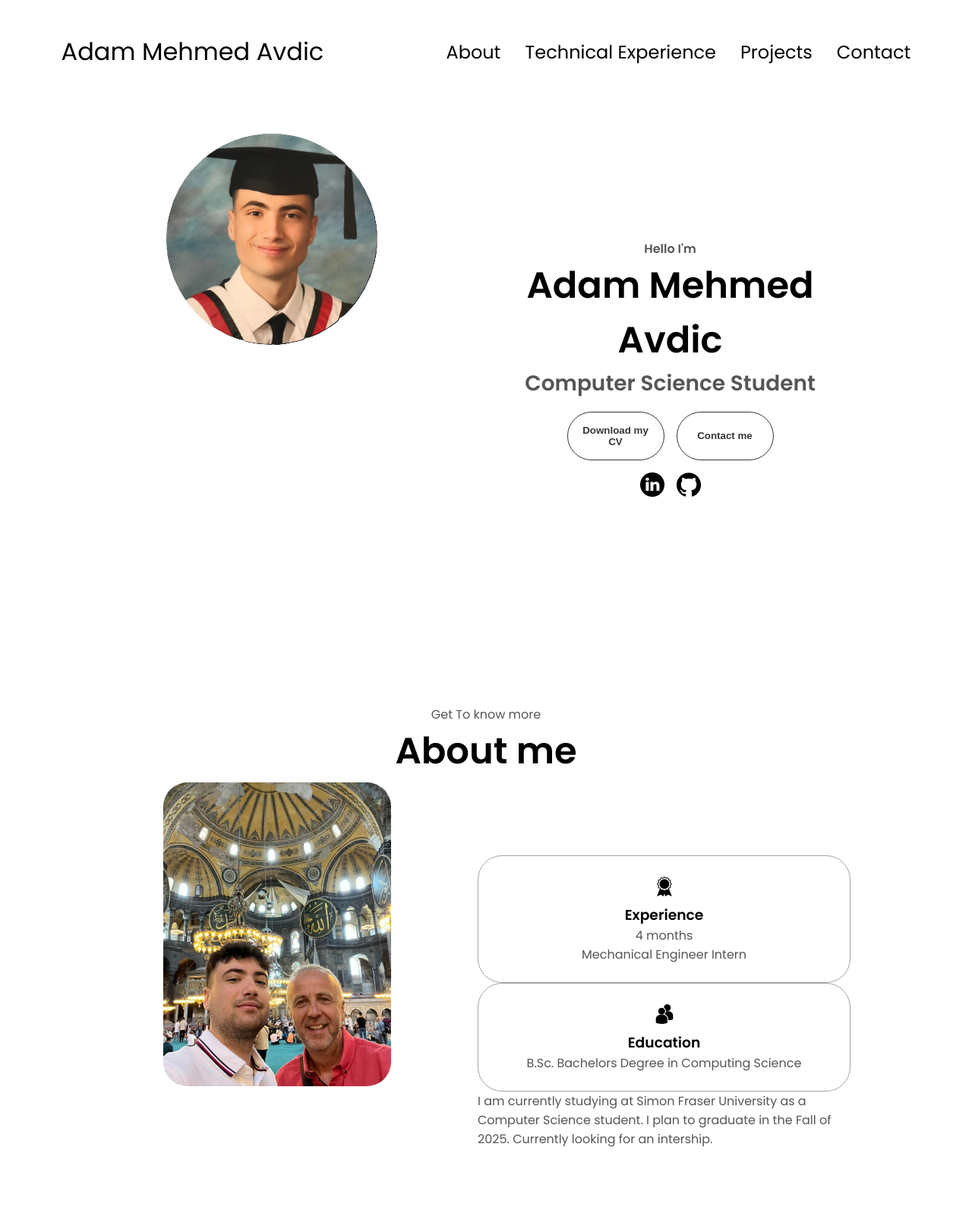
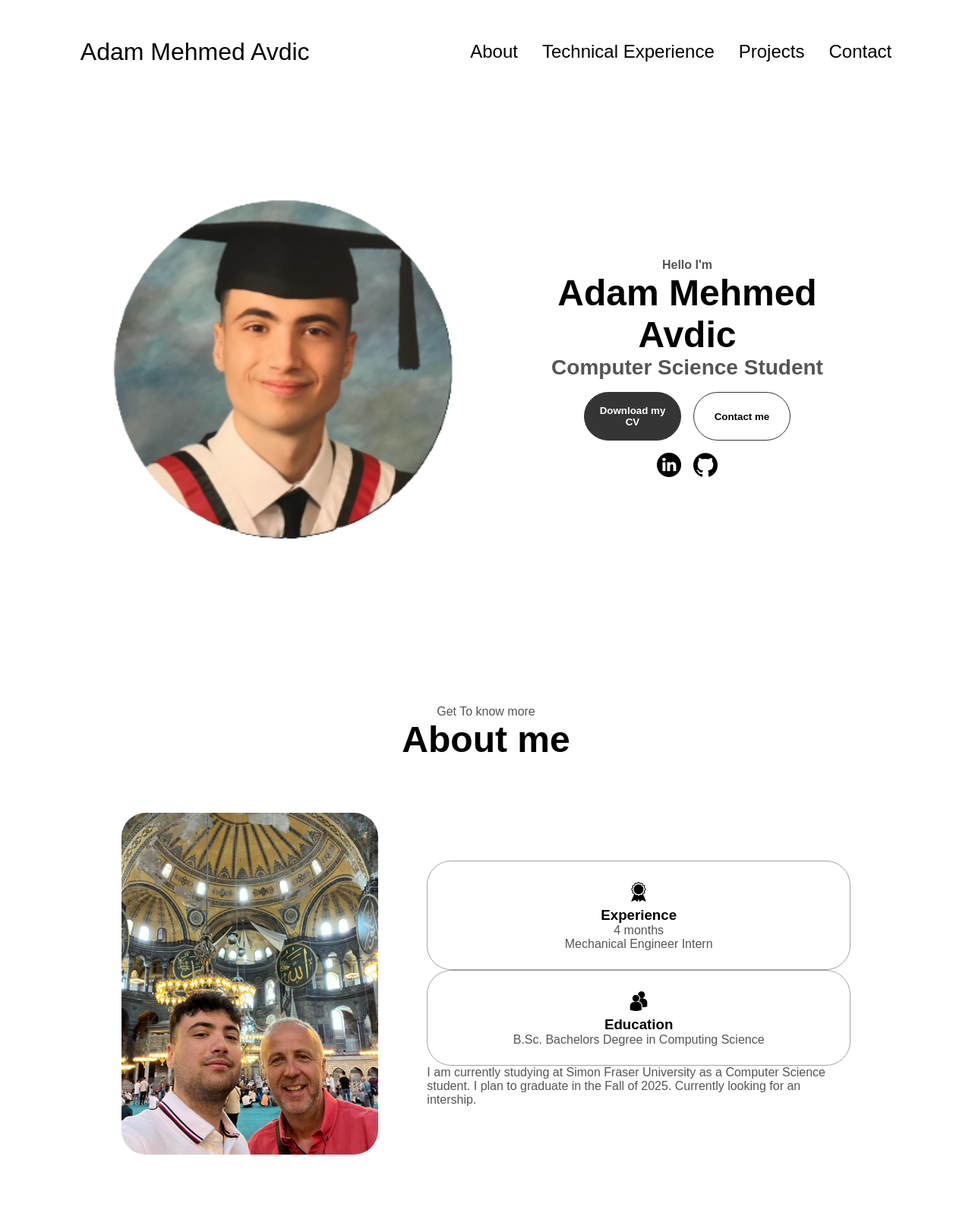
Before and after one commit to AdamAvdic/Personal_Website, a plain HTML site: page index.html in a window 1280 px wide. Shown: the top 1589 px of the page at 76% size. Drawn offline with Linux system fonts and the light colour scheme.

Commit message:
Update style.css

```diff
--- a/style.css
+++ b/style.css
@@ -1,38 +1,41 @@
-/* Main styling google font*/
-@import url("https://fonts.googleapis.com/css2?family=Poppins:wght@300;400;500;600&display=swap");
-*{
+* {
     margin: 0;
     padding: 0;
   }
-/* main font */
-body{
-    font-family: 'Poppins',sans-serif;
+
+  body {
+    font-family: "Poppins", sans-serif;
   }
-/* For scrolling in a smooth matter */
-html{
+
+  html {
     scroll-behavior: smooth;
   }
-/* paragraph elements */
-p{
-    color: rgb(85,85,85);
+
+  p {
+    color: rgb(85, 85, 85);
   }
 
-a,.btn{
+  /* TRANSITION */
+
+  a,
+  .btn {
     transition: all 300ms ease;
   }
 
-/* desktop navigation */
-nav, .nav-links{
+  /* DESKTOP NAV */
+
+  nav,
+  .nav-links {
     display: flex;
   }
 
-nav{
+  nav {
     justify-content: space-around;
     align-items: center;
     height: 17vh;
   }
 
-.nav-links{
+  .nav-links {
     gap: 2rem;
     list-style: none;
     font-size: 1.5rem;
@@ -44,33 +47,33 @@ a {
     text-decoration-color: white;
   }
 
-a:hover{
+  a:hover {
     color: grey;
     text-decoration: underline;
-    text-underline-offset: 0.5rem;
-    text-decoration-color: rgb(181,181,181);
+    text-underline-offset: 1rem;
+    text-decoration-color: rgb(181, 181, 181);
   }
 
-.logo{
+  .logo {
     font-size: 2rem;
   }
 
-.logo:hover{
+  .logo:hover {
     cursor: default;
   }
 
-/* hamburger menu setup */
+  /* HAMBURGER MENU */
 
-#hamburger-nav{
+  #hamburger-nav {
     display: none;
   }
 
-.hamburger-menu{
+  .hamburger-menu {
     position: relative;
     display: inline-block;
   }
 
-.hamburger-icon{
+  .hamburger-icon {
     display: flex;
     flex-direction: column;
     justify-content: space-between;
@@ -79,14 +82,14 @@ a:hover{
     cursor: pointer;
   }
 
-.hamburger-icon span{
+  .hamburger-icon span {
     width: 100%;
     height: 2px;
     background-color: black;
-    transition: all 0.03ms ease-in-out;
+    transition: all 0.3 ease-in-out;
   }
 
-.menu-links{
+  .menu-links {
     position: absolute;
     top: 100%;
     right: 0;
@@ -94,54 +97,54 @@ a:hover{
     width: fit-content;
     max-height: 0;
     overflow: hidden;
-    transition: all 0.3ms ease-in-out;
+    transition: all 0.3 ease-in-out;
   }
 
-.menu-links a{
+  .menu-links a {
     display: block;
     padding: 10px;
     text-align: center;
     font-size: 1.5rem;
     color: black;
-    text-decoration:none;
-    transition: all 0.3ms ease-in-out;
+    text-decoration: none;
+    transition: all 0.3 ease-in-out;
   }
 
-.menu-links li{
+  .menu-links li {
     list-style: none;
   }
 
-.menu-links.open{
-    max-height:300px;
-}
-/* hamburger moving style */
-.hamburger-icon.open span:first-child{
-    transform: rotate(45deg) translate(10px,5px);
+  .menu-links.open {
+    max-height: 300px;
   }
 
-.hamburger-icon.open span:nth-child(2){
+  .hamburger-icon.open span:first-child {
+    transform: rotate(45deg) translate(10px, 5px);
+  }
+
+  .hamburger-icon.open span:nth-child(2) {
     opacity: 0;
   }
-.hamburger-icon.open span:last-child{
-    transform: rotate(-45deg) translate(10px,-5px);
+
+  .hamburger-icon.open span:last-child {
+    transform: rotate(-45deg) translate(10px, -5px);
   }
 
-.hamburger-icon span:first-child{
+  .hamburger-icon span:first-child {
     transform: none;
   }
 
-.hamburger-icon span:first-child{
-    transform: none;
-}
-.hamburger-icon span:first-child{
+  .hamburger-icon span:first-child {
     opacity: 1;
   }
 
-.hamburger-icon span:first-child{
+  .hamburger-icon span:first-child {
     transform: none;
   }
 
-section{
+  /* SECTIONS */
+
+  section {
     padding-top: 4vh;
     height: 96vh;
     margin: 0 10rem;
@@ -149,11 +152,12 @@ section{
     min-height: fit-content;
   }
 
-.section-container{
-    display: flex
+  .section-container {
+    display: flex;
   }
 
-/* Profile Section */
+  /* PROFILE SECTION */
+
   #profile {
     display: flex;
     justify-content: center;
@@ -163,14 +167,9 @@ section{
 
   .section__pic-container {
     display: flex;
-    justify-content: flex-start; /* Aligns the image to the left */
     height: 400px;
     width: 400px;
-    margin: 5px;
-}
-
-.adamApic {
-    align-self: flex-start; /* Ensures the image aligns with the top */
+    margin: auto 0;
   }
 
   .section__text {
@@ -203,56 +202,55 @@ section{
     gap: 1rem;
   }
 
+  /* ICONS */
+
   .icon {
     cursor: pointer;
     height: 2rem;
   }
 
-/* Buttons */
+  /* BUTTONS */
 
-/* Variables for colors */
-:root {
-    --primary-color: rgb(53, 53, 53);
-    --hover-primary-color: black;
-    --border-color: var(--primary-color);
-    --text-color: white;
-}
-
-/* Container */
   .btn-container {
     display: flex;
     justify-content: center;
     gap: 1rem;
   }
 
-/* Base Button Styles */
   .btn {
     font-weight: 600;
-    transition: all 300ms ease-in-out;
+    transition: all 300ms ease;
     padding: 1rem;
     width: 8rem;
     border-radius: 2rem;
-    border: 0.1rem solid var(--border-color);
-    background: none;
-    color: var(--primary-color);
   }
 
-/* Hover Effects */
-.btn:hover {
-    cursor: pointer;
-    background: var(--primary-color);
-    color: var(--text-color);
-    border-color: var(--text-color);
+  .btn-color-1,
+  .btn-color-2 {
+    border: rgb(53, 53, 53) 0.1rem solid;
   }
 
-/* Specific Hover Effects */
+  .btn-color-1:hover,
+  .btn-color-2:hover {
+    cursor: pointer;
+  }
+
+  .btn-color-1,
+  .btn-color-2:hover {
+    background: rgb(53, 53, 53);
+    color: white;
+  }
+
   .btn-color-1:hover {
-    background: var(--hover-primary-color);
+    background: rgb(0, 0, 0);
+  }
+
+  .btn-color-2 {
+    background: none;
   }
 
   .btn-color-2:hover {
-    background: var(--primary-color);
-    border-color: var(--text-color);
+    border: rgb(255, 255, 255) 0.1rem solid;
   }
 
   .btn-container {
@@ -266,36 +264,23 @@ section{
   }
 
   .about-containers {
-    display: flex;
-    flex-direction: row-reverse; /* Reverse the order to move the image to the left */
     gap: 2rem;
     margin-bottom: 2rem;
     margin-top: 2rem;
   }
 
   .about-details-container {
-    flex: 1; /* Allow the details container to take up the remaining space */
     justify-content: center;
     flex-direction: column;
-    display: flex;
   }
 
-.section__pic-container {
-    flex: 0 0 auto; /* Prevent the image container from growing */
-    margin-right: auto; /* Move the image container to the left */
-    height: 400px;
-    width: 400px;
+  .about-containers,
+  .about-details-container {
     display: flex;
-    justify-content: center;
-    align-items: center;
   }
 
   .about-pic {
     border-radius: 2rem;
-    max-width: 100%;
-    max-height: 100%;
-    height: auto;
-    width: auto;
   }
 
   .arrow {
@@ -309,7 +294,7 @@ section{
     flex: 1;
     background: white;
     border-radius: 2rem;
-    border: rgb(53,53,53) 0.1rem solid;
+    border: rgb(53, 53, 53) 0.1rem solid;
     border-color: rgb(163, 163, 163);
     text-align: center;
   }
@@ -319,25 +304,32 @@ section{
     height: 80%;
   }
 
-/* Experience */
-#experience{
+  .section__pic-container {
+    height: 450px;
+    width: 450px;
+    justify-content: center;
+  }
+
+  /* EXPERIENCE SECTION */
+
+  #experience {
     position: relative;
   }
 
-.experience-sub-title{
-    color: rgb(85,85,85);
+  .experience-sub-title {
+    color: rgb(85, 85, 85);
     font-weight: 600;
     font-size: 1.75rem;
     margin-bottom: 2rem;
   }
 
-.experience-details-container{
+  .experience-details-container {
     display: flex;
     justify-content: center;
     flex-direction: column;
   }
 
-.article-container{
+  .article-container {
     display: flex;
     text-align: initial;
     flex-wrap: wrap;
@@ -346,65 +338,65 @@ section{
     justify-content: space-around;
   }
 
-.article{
+  article {
     display: flex;
     width: 10rem;
     justify-content: space-around;
     gap: 0.5rem;
   }
 
-article .icon{
+  article .icon {
     cursor: default;
   }
 
-/* Projects */
+  /* PROJECTS SECTION */
 
-#projects{
+  #projects {
     position: relative;
   }
 
-.color-container{
-    border-color: rbg(163,163,163);
-    background: (250,250,250);
+  .color-container {
+    border-color: rgb(163, 163, 163);
+    background: rgb(250, 250, 250);
   }
 
-.project-img{
+  .project-img {
     border-radius: 2rem;
     width: 90%;
     height: 90%;
   }
 
-.project-title{
+  .project-title {
     margin: 1rem;
     color: black;
   }
 
-.project-btn{
+  .project-btn {
     color: black;
     border-color: rgb(163, 163, 163);
   }
 
-/* Contact page */
+  /* CONTACT */
 
-#contact{
+  #contact {
     display: flex;
     justify-content: center;
     flex-direction: column;
     height: 70vh;
   }
 
-.contact-info-upper-container{
+  .contact-info-upper-container {
     display: flex;
     justify-content: center;
     border-radius: 2rem;
-    border: rgb(53,53,53) 0.1rem solid;
+    border: rgb(53, 53, 53) 0.1rem solid;
     border-color: rgb(163, 163, 163);
-    background: (250,250,250);
+    background: (250, 250, 250);
     margin: 2rem auto;
     padding: 0.5rem;
   }
 
-.contact-info-container{
+  .contact-info-container {
     display: flex;
     align-items: center;
     justify-content: center;
@@ -412,25 +404,25 @@ article .icon{
     margin: 1rem;
   }
 
-.contact-info-container p{
+  .contact-info-container p {
     font-size: larger;
   }
 
-.contact-icon{
+  .contact-icon {
     cursor: default;
   }
 
-.email-icon{
+  .email-icon {
     height: 2.5rem;
   }
 
-/* footer section */
+  /* FOOTER SECTION */
 
-footer{
+  footer {
     height: 26vh;
     margin: 0 1rem;
   }
 
-footer p{
+  footer p {
     text-align: center;
   }
```
Lines whose indentation alone changed are shown as unchanged.
